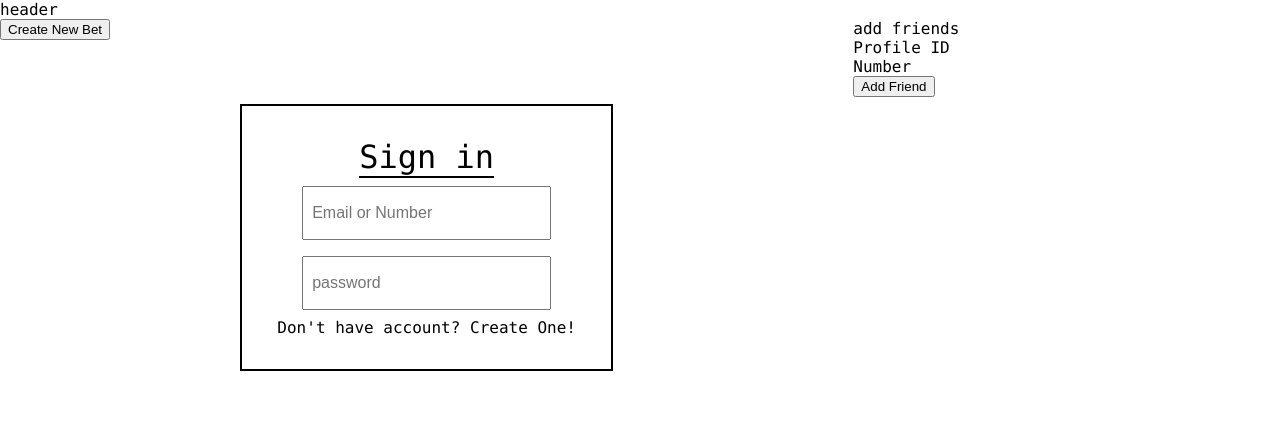
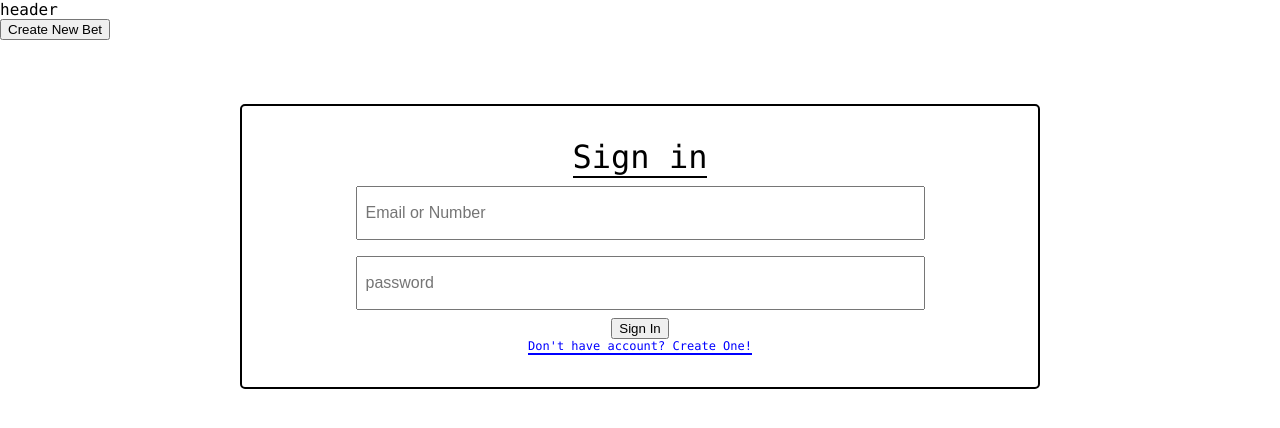
Before and after one commit to ThisisJackRyan/Friendly-Betting, a React (Create React App) app: page /SignIn in a window 1280 px wide. Shown: the top 428 px of the page. Built offline with nearby package versions, Linux system fonts and the light colour scheme.

Commit message:
able to swap between sign in

```diff
--- a/src/App.css
+++ b/src/App.css
@@ -4,6 +4,7 @@
   align-items: center;
   flex-direction: column;
   border: solid 2px black;
+  border-radius: 5px;
   margin: 4rem 15rem;
   padding:2rem ;
 }
@@ -22,6 +23,15 @@
   font-size: 2rem;
 }
 
+.swapSignIn{
+  border-bottom:solid  2px;
+  color: blue;
+  font-size: 0.75rem;
+}
+.swapSignIn:hover{
+  border-bottom:solid  2px;
+  color: darkblue;
+}
 
 
 
--- a/src/App.js
+++ b/src/App.js
@@ -2,6 +2,7 @@ import { useState } from 'react';
 import './App.css';
 import CreateNewBet from './Components/CreateNewBet';
 import SignIn from './Components/SignIn';
+import CreateAccount from './Components/CreateAccount';
 
 
 
@@ -9,11 +10,16 @@ function App() {
 
 const [displayCreateNewButton, setDisplayCreateNewButton] = useState(false);
 
+const [signUp, setSignUp] = useState(true);
+
+const toggleForm = () => {
+  setSignUp((current) => !current)
+}
   return (
     <div className="App">
       <div> header</div>
-      <div className='flex'>
-        <div className='x2'>
+      <div className=''>
+
         {(displayCreateNewButton) ?
           <CreateNewBet />
           :
@@ -22,18 +28,14 @@ const [displayCreateNewButton, setDisplayCreateNewButton] = useState(false);
 
         }
         <div>
-          <SignIn />
+
+
+
+        {
+          signUp ? <SignIn swap = {toggleForm} /> : <CreateAccount swap = {toggleForm} />
+        }
+
         </div>
-        </div>
-        <div className='x1'>
-          add friends
-          <div>Profile ID</div>
-          <div>Number</div>
-          <div>
-            <button>Add Friend</button>
-          </div>
-        </div>
-
       </div>
     </div>
   );
--- a/src/Components/CreateAccount.jsx
+++ b/src/Components/CreateAccount.jsx
@@ -1,15 +1,19 @@
-import SignIn from "./SignIn";
 
 
 
-const CreateAccount = () => {
+
+const CreateAccount = (props) => {
     return (
         <div className="signIn">
-            <div className="signInLabel">Sign in</div>
-            <input type="text" placeholder="Email or Number" />
+            <div className="signInLabel">Create Account</div>
+            <input type="text" placeholder="Email" />
+            <input type="text" placeholder="Phone" />
+            <br />
             <input type="password" placeholder="password" name="" id="" />
+            <input type="password" placeholder="confirm password" name="" id="" />
+            <button>Create Account</button>
             <div>
-                <a href={SignIn}>Already have account? Sign in!</a>
+                <div className="swapSignIn" onClick={props.swap}>Already have account? Sign in!</div>
             </div>
         </div>
     )
--- a/src/Components/SignIn.jsx
+++ b/src/Components/SignIn.jsx
@@ -1,15 +1,16 @@
-import CreateAccount from "./CreateAccount";
 
 
 
-const SignIn = () => {
+
+const SignIn = (props) => {
     return (
         <div className="signIn">
             <div className="signInLabel">Sign in</div>
             <input type="text" placeholder="Email or Number" />
             <input type="password" placeholder="password" name="" id="" />
+            <button>Sign In</button>
             <div>
-                <a href={CreateAccount}>Don't have account? Create One!</a>
+                <div className="swapSignIn" onClick={props.swap}>Don't have account? Create One!</div>
             </div>
         </div>
     )
```
Lines whose indentation alone changed are shown as unchanged.
